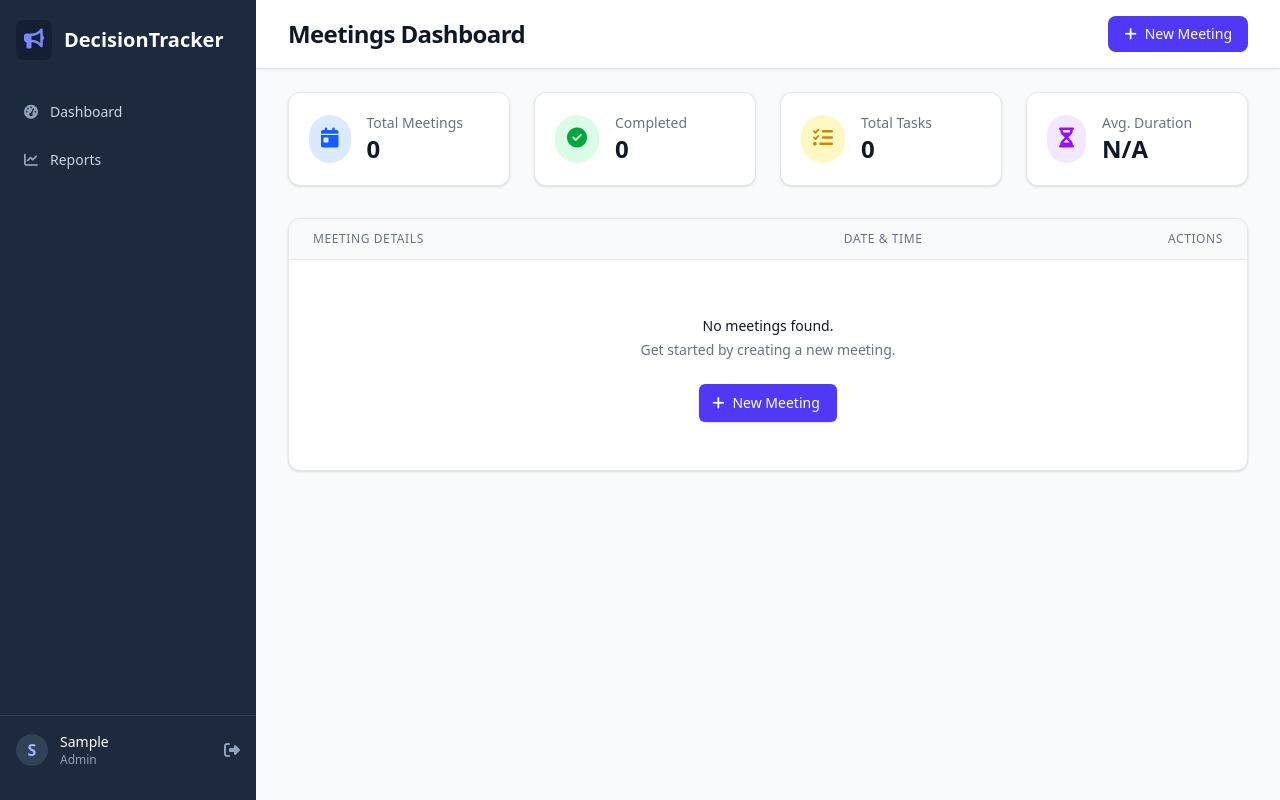
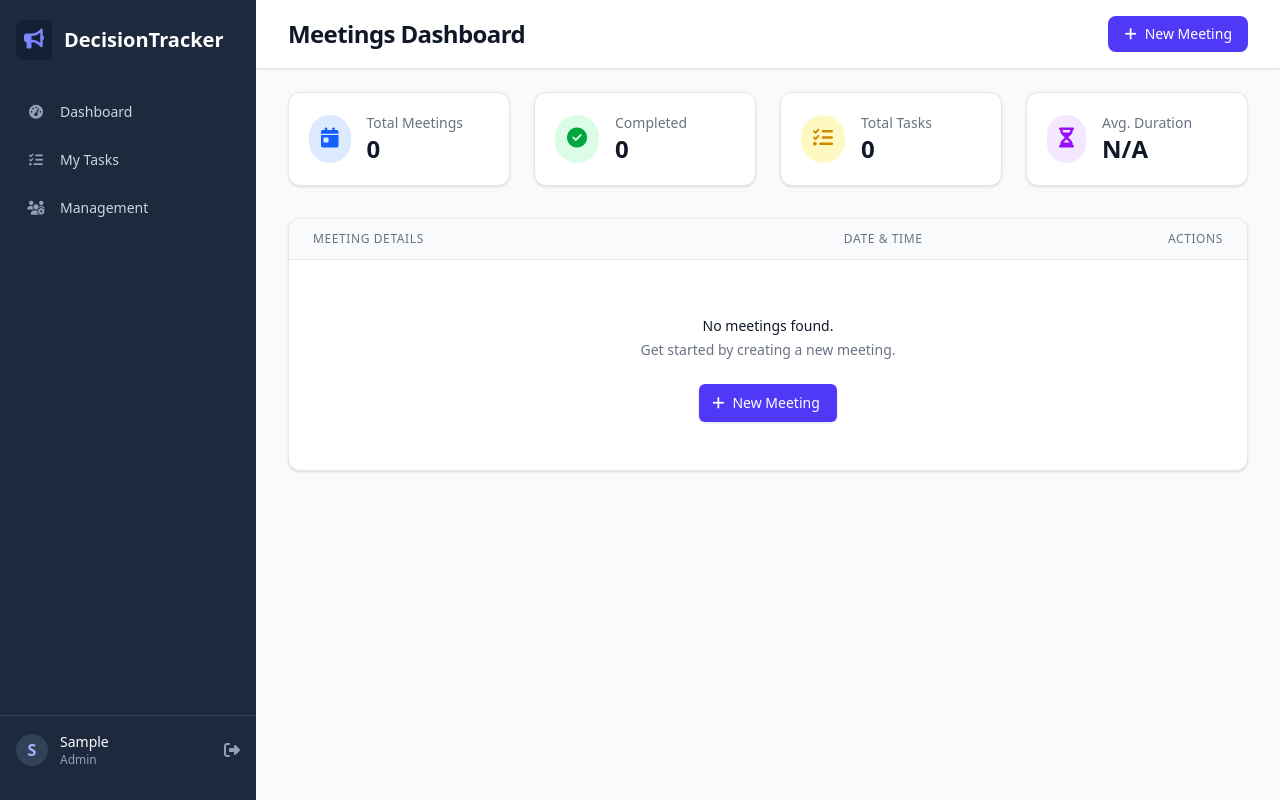
Before and after one commit to abu-nasim-lomani/taskmanager-decision-event-tracker-tools, a Django app: page / in a window 1280 px wide. Run offline with Django 5.2, Linux system fonts and the light colour scheme; the visitor is signed in with stand-in values (Sample User, id 1); data that the repository does not hold is empty.

Commit message:
Add management dashboard with manager task stats

```diff
--- a/core/urls.py
+++ b/core/urls.py
@@ -7,7 +7,9 @@ urlpatterns = [
     path('meeting/new/', views.meeting_create, name='meeting_create'),
     path('meeting/<int:pk>/', views.meeting_detail, name='meeting_detail'),
     path('meeting/<int:pk>/edit/', views.meeting_update, name='meeting_update'),
-    path('meeting/<int:pk>/delete/', views.meeting_delete, name='meeting_delete'), # এই নতুন লাইনটি যোগ করুন
+    path('meeting/<int:pk>/delete/', views.meeting_delete, name='meeting_delete'),
     path('task/<int:pk>/edit/', views.task_update, name='task_update'),
     path('task/<int:pk>/delete/', views.task_delete, name='task_delete'),
+    path('my-tasks/', views.my_tasks, name='my_tasks'),
+    path('management-dashboard/', views.management_dashboard, name='management_dashboard'),
 ]
--- a/core/views.py
+++ b/core/views.py
@@ -9,6 +9,42 @@ from django.core.exceptions import PermissionDenied
 from django.contrib.auth.decorators import login_required
 from .models import Meeting, Task
 from .forms import MeetingForm, TaskForm
+from accounts.models import User
+from django.db.models import Count, Q
+
+@login_required
+def management_dashboard(request):
+    if not (request.user.is_superuser or request.user.role == 'MANAGEMENT'):
+        raise PermissionDenied
+
+    # Annotate managers with their task counts using Q objects
+    managers = User.objects.filter(role='MANAGER').annotate(
+        total_tasks=Count('task_owned'),
+        completed_tasks=Count('task_owned', filter=Q(task_owned__status=Task.StatusChoices.COMPLETED)),
+        incomplete_tasks=Count('task_owned', filter=~Q(task_owned__status=Task.StatusChoices.COMPLETED))
+    ).order_by('username')
+
+    context = {
+        'managers': managers,
+    }
+    return render(request, 'core/management_dashboard.html', context)
+
+@login_required
+def my_tasks(request):
+    # Get all tasks assigned to the currently logged-in user
+    all_user_tasks = Task.objects.filter(owner=request.user).order_by('due_date')
+
+    # Separate tasks into incomplete and completed
+    incomplete_tasks = all_user_tasks.exclude(status=Task.StatusChoices.COMPLETED)
+    completed_tasks = all_user_tasks.filter(status=Task.StatusChoices.COMPLETED)
+
+    context = {
+        'incomplete_tasks': incomplete_tasks,
+        'completed_tasks': completed_tasks,
+    }
+    return render(request, 'core/my_tasks.html', context)
+
+
 
 # A helper function to check for manager/admin roles
 def is_manager_or_admin(user):
--- a/theme/static/css/dist/styles.css
+++ b/theme/static/css/dist/styles.css
@@ -15,7 +15,9 @@
     --color-yellow-100: oklch(97.3% 0.071 103.193);
     --color-yellow-600: oklch(68.1% 0.162 75.834);
     --color-yellow-800: oklch(47.6% 0.114 61.907);
+    --color-green-50: oklch(98.2% 0.018 155.826);
     --color-green-100: oklch(96.2% 0.044 156.743);
+    --color-green-200: oklch(92.5% 0.084 155.995);
     --color-green-600: oklch(62.7% 0.194 149.214);
     --color-green-800: oklch(44.8% 0.119 151.328);
     --color-blue-100: oklch(93.2% 0.032 255.585);
@@ -681,6 +721,9 @@
   .w-5 {
     width: calc(var(--spacing) * 5);
   }
+  .w-6 {
+    width: calc(var(--spacing) * 6);
+  }
   .w-7\/12 {
     width: calc(7/12 * 100%);
   }
@@ -1903,6 +1973,59 @@
   inherits: false;
   initial-value: 0 0 #0000;
 }
+@property --tw-blur {
+  syntax: "*";
+  inherits: false;
+}
+@property --tw-brightness {
+  syntax: "*";
+  inherits: false;
+}
+@property --tw-contrast {
+  syntax: "*";
+  inherits: false;
+}
+@property --tw-grayscale {
+  syntax: "*";
+  inherits: false;
+}
+@property --tw-hue-rotate {
+  syntax: "*";
+  inherits: false;
+}
+@property --tw-invert {
+  syntax: "*";
+  inherits: false;
+}
+@property --tw-opacity {
+  syntax: "*";
+  inherits: false;
+}
+@property --tw-saturate {
+  syntax: "*";
+  inherits: false;
+}
+@property --tw-sepia {
+  syntax: "*";
+  inherits: false;
+}
+@property --tw-drop-shadow {
+  syntax: "*";
+  inherits: false;
+}
+@property --tw-drop-shadow-color {
+  syntax: "*";
+  inherits: false;
+}
+@property --tw-drop-shadow-alpha {
+  syntax: "<percentage>";
+  inherits: false;
+  initial-value: 100%;
+}
+@property --tw-drop-shadow-size {
+  syntax: "*";
+  inherits: false;
+}
 @property --tw-duration {
   syntax: "*";
   inherits: false;
@@ -1942,6 +2065,19 @@
       --tw-ring-offset-width: 0px;
       --tw-ring-offset-color: #fff;
       --tw-ring-offset-shadow: 0 0 #0000;
+      --tw-blur: initial;
+      --tw-brightness: initial;
+      --tw-contrast: initial;
+      --tw-grayscale: initial;
+      --tw-hue-rotate: initial;
+      --tw-invert: initial;
+      --tw-opacity: initial;
+      --tw-saturate: initial;
+      --tw-sepia: initial;
+      --tw-drop-shadow: initial;
+      --tw-drop-shadow-color: initial;
+      --tw-drop-shadow-alpha: 100%;
+      --tw-drop-shadow-size: initial;
       --tw-duration: initial;
       --tw-ease: initial;
     }
--- a/theme/templates/theme/base.html
+++ b/theme/templates/theme/base.html
@@ -22,11 +22,16 @@
                         </div>
                         <nav class="mt-8 flex-1 px-3 space-y-2">
                              <a href="{% url 'meeting_list' %}" class="sidebar-item group flex items-center px-3 py-2.5 text-sm font-medium rounded-lg text-slate-300 hover:text-white hover:bg-slate-700">
-                                <i class="fa-solid fa-gauge-high mr-3 text-slate-400"></i> Dashboard
+                                <i class="fa-solid fa-gauge-high mr-3 text-slate-400 w-6 text-center"></i> Dashboard
                             </a>
-                            <a href="#" class="sidebar-item group flex items-center px-3 py-2.5 text-sm font-medium rounded-lg text-slate-300 hover:text-white hover:bg-slate-700">
-                                <i class="fa-solid fa-chart-line mr-3 text-slate-400"></i> Reports
+                            <a href="{% url 'my_tasks' %}" class="sidebar-item group flex items-center px-3 py-2.5 text-sm font-medium rounded-lg text-slate-300 hover:text-white hover:bg-slate-700">
+                                <i class="fa-solid fa-tasks mr-3 text-slate-400 w-6 text-center"></i> My Tasks
                             </a>
+                            {% if request.user.is_superuser or request.user.role == 'MANAGEMENT' %}
+                            <a href="{% url 'management_dashboard' %}" class="sidebar-item group flex items-center px-3 py-2.5 text-sm font-medium rounded-lg text-slate-300 hover:text-white hover:bg-slate-700">
+                                <i class="fa-solid fa-users-gear mr-3 text-slate-400 w-6 text-center"></i> Management
+                            </a>
+                            {% endif %}
                         </nav>
                          <div class="px-4 py-4 border-t border-slate-700 mt-auto">
                             {% if user.is_authenticated %}
@@ -38,12 +43,10 @@
                                         <p class="text-xs font-medium text-slate-400">{{ request.user.get_role_display }}</p>
                                     </div>
                                 </div>
-        <a href="{% url 'logout' %}" title="Log Out" class="text-slate-400 hover:text-white">
-            <i class="fa-solid fa-right-from-bracket"></i>
-        </a>
+                                <a href="{% url 'logout' %}" title="Log Out" class="text-slate-400 hover:text-white"><i class="fa-solid fa-right-from-bracket"></i></a>
                             </div>
                             {% else %}
-        <a href="{% url 'login' %}" class="group flex items-center px-3 py-2.5 text-sm font-medium rounded-lg text-slate-300 hover:text-white hover:bg-slate-700">
+                                <a href="{% url 'login' %}" class="sidebar-item group flex items-center px-3 py-2.5 text-sm font-medium rounded-lg text-slate-300 hover:text-white hover:bg-slate-700">
                                     <i class="fa-solid fa-right-to-bracket mr-3 text-slate-400"></i> Log In
                                 </a>
                             {% endif %}
@@ -62,11 +65,16 @@
                 </div>
                 <nav class="mt-8 flex-1 px-3 space-y-2">
                     <a href="{% url 'meeting_list' %}" class="sidebar-item group flex items-center px-3 py-2.5 text-sm font-medium rounded-lg text-slate-300 hover:text-white hover:bg-slate-700">
-                        <i class="fa-solid fa-gauge-high mr-3 text-slate-400"></i> Dashboard
+                        <i class="fa-solid fa-gauge-high mr-3 text-slate-400 w-6 text-center"></i> Dashboard
                     </a>
-                     <a href="#" class="sidebar-item group flex items-center px-3 py-2.5 text-sm font-medium rounded-lg text-slate-300 hover:text-white hover:bg-slate-700">
-                        <i class="fa-solid fa-chart-line mr-3 text-slate-400"></i> Reports
+                    <a href="{% url 'my_tasks' %}" class="sidebar-item group flex items-center px-3 py-2.5 text-sm font-medium rounded-lg text-slate-300 hover:text-white hover:bg-slate-700">
+                        <i class="fa-solid fa-tasks mr-3 text-slate-400 w-6 text-center"></i> My Tasks
                     </a>
+                    {% if request.user.is_superuser or request.user.role == 'MANAGEMENT' %}
+                    <a href="{% url 'management_dashboard' %}" class="sidebar-item group flex items-center px-3 py-2.5 text-sm font-medium rounded-lg text-slate-300 hover:text-white hover:bg-slate-700">
+                        <i class="fa-solid fa-users-gear mr-3 text-slate-400 w-6 text-center"></i> Management
+                    </a>
+                    {% endif %}
                 </nav>
                 <div class="px-4 py-4 border-t border-slate-700 mt-auto">
                     {% if user.is_authenticated %}
@@ -78,12 +86,10 @@
                                 <p class="text-xs font-medium text-slate-400">{{ request.user.get_role_display }}</p>
                             </div>
                         </div>
-        <a href="{% url 'logout' %}" title="Log Out" class="text-slate-400 hover:text-white">
-            <i class="fa-solid fa-right-from-bracket"></i>
-        </a>
+                        <a href="{% url 'logout' %}" title="Log Out" class="text-slate-400 hover:text-white"><i class="fa-solid fa-right-from-bracket"></i></a>
                     </div>
                     {% else %}
-        <a href="{% url 'login' %}" class="group flex items-center px-3 py-2.5 text-sm font-medium rounded-lg text-slate-300 hover:text-white hover:bg-slate-700">
+                        <a href="{% url 'login' %}" class="sidebar-item group flex items-center px-3 py-2.5 text-sm font-medium rounded-lg text-slate-300 hover:text-white hover:bg-slate-700">
                             <i class="fa-solid fa-right-to-bracket mr-3 text-slate-400"></i> Log In
                         </a>
                     {% endif %}
@@ -124,12 +130,10 @@
     <div class="lg:hidden fixed bottom-0 left-0 z-40 w-full h-16 bg-white border-t border-gray-200">
         <div class="grid h-full max-w-lg grid-cols-5 mx-auto font-medium">
             <a href="{% url 'meeting_list' %}" class="mobile-nav-item inline-flex flex-col items-center justify-center px-5 border-t-2 border-transparent hover:bg-gray-50 group">
-                <i class="fa-solid fa-gauge-high text-gray-500 group-hover:text-indigo-600"></i>
-                <span class="text-xs text-gray-500 group-hover:text-indigo-600">Dashboard</span>
+                <i class="fa-solid fa-gauge-high text-gray-500 group-hover:text-indigo-600"></i><span class="text-xs text-gray-500 group-hover:text-indigo-600">Dashboard</span>
             </a>
-            <a href="#" class="mobile-nav-item inline-flex flex-col items-center justify-center px-5 border-t-2 border-transparent hover:bg-gray-50 group">
-                <i class="fa-solid fa-chart-line text-gray-500 group-hover:text-indigo-600"></i>
-                <span class="text-xs text-gray-500 group-hover:text-indigo-600">Reports</span>
+            <a href="{% url 'my_tasks' %}" class="mobile-nav-item inline-flex flex-col items-center justify-center px-5 border-t-2 border-transparent hover:bg-gray-50 group">
+                <i class="fa-solid fa-tasks text-gray-500 group-hover:text-indigo-600"></i><span class="text-xs text-gray-500 group-hover:text-indigo-600">My Tasks</span>
             </a>
             <div class="flex items-center justify-center">
                 {% if request.user.is_authenticated %}
@@ -141,13 +145,17 @@
                 {% endif %}
             </div>
             <a href="#" class="mobile-nav-item inline-flex flex-col items-center justify-center px-5 border-t-2 border-transparent hover:bg-gray-50 group">
-                <i class="fa-regular fa-calendar text-gray-500 group-hover:text-indigo-600"></i>
-                <span class="text-xs text-gray-500 group-hover:text-indigo-600">Calendar</span>
+                <i class="fa-regular fa-calendar text-gray-500 group-hover:text-indigo-600"></i><span class="text-xs text-gray-500 group-hover:text-indigo-600">Calendar</span>
             </a>
+            {% if request.user.is_superuser or request.user.role == 'MANAGEMENT' %}
+            <a href="{% url 'management_dashboard' %}" class="mobile-nav-item inline-flex flex-col items-center justify-center px-5 border-t-2 border-transparent hover:bg-gray-50 group">
+                <i class="fa-solid fa-users-gear text-gray-500 group-hover:text-indigo-600"></i><span class="text-xs text-gray-500 group-hover:text-indigo-600">Management</span>
+            </a>
+            {% else %}
              <a href="#" class="mobile-nav-item inline-flex flex-col items-center justify-center px-5 border-t-2 border-transparent hover:bg-gray-50 group">
-                <i class="fa-solid fa-gear text-gray-500 group-hover:text-indigo-600"></i>
-                <span class="text-xs text-gray-500 group-hover:text-indigo-600">Settings</span>
+                <i class="fa-solid fa-gear text-gray-500 group-hover:text-indigo-600"></i><span class="text-xs text-gray-500 group-hover:text-indigo-600">Settings</span>
             </a>
+            {% endif %}
         </div>
     </div>
 
```
Also changed, not shown: other parts of theme/static/css/dist/styles.css (+65 -0 lines), core/models.py (+7 -1 lines), core/templates/core/management_dashboard.html (added, +40 -0 lines), core/templates/core/my_tasks.html (added, +44 -0 lines), core/migrations/0004_alter_task_owner.py (added). Lines whose indentation alone changed are shown as unchanged.
